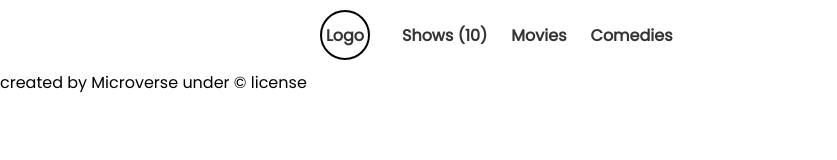
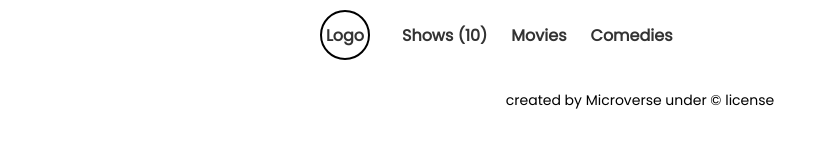
Before and after one commit to ernestmusong/TVmaze-movies, a website built with webpack: page src/index.html in a window 1280 px wide. Shown: the whole page, without its empty margins (0-837 px from the left). Built offline with nearby package versions, Linux system fonts and the light colour scheme; no server answers.

Commit message:
Update style.css

```diff
--- a/src/style.css
+++ b/src/style.css
@@ -56,6 +56,16 @@ a {
 
 /* -------------------------------------------FOOTER---------------------------------- */
 
+footer {
+  padding: 20px;
+  text-align: center;
+  font-size: 14px;
+}
+
+footer p {
+  margin: 0;
+}
+
 /* --------------------------------------------MEDIA QUERIES */
 @media only screen and (max-width: 768px) {
   nav {
```
